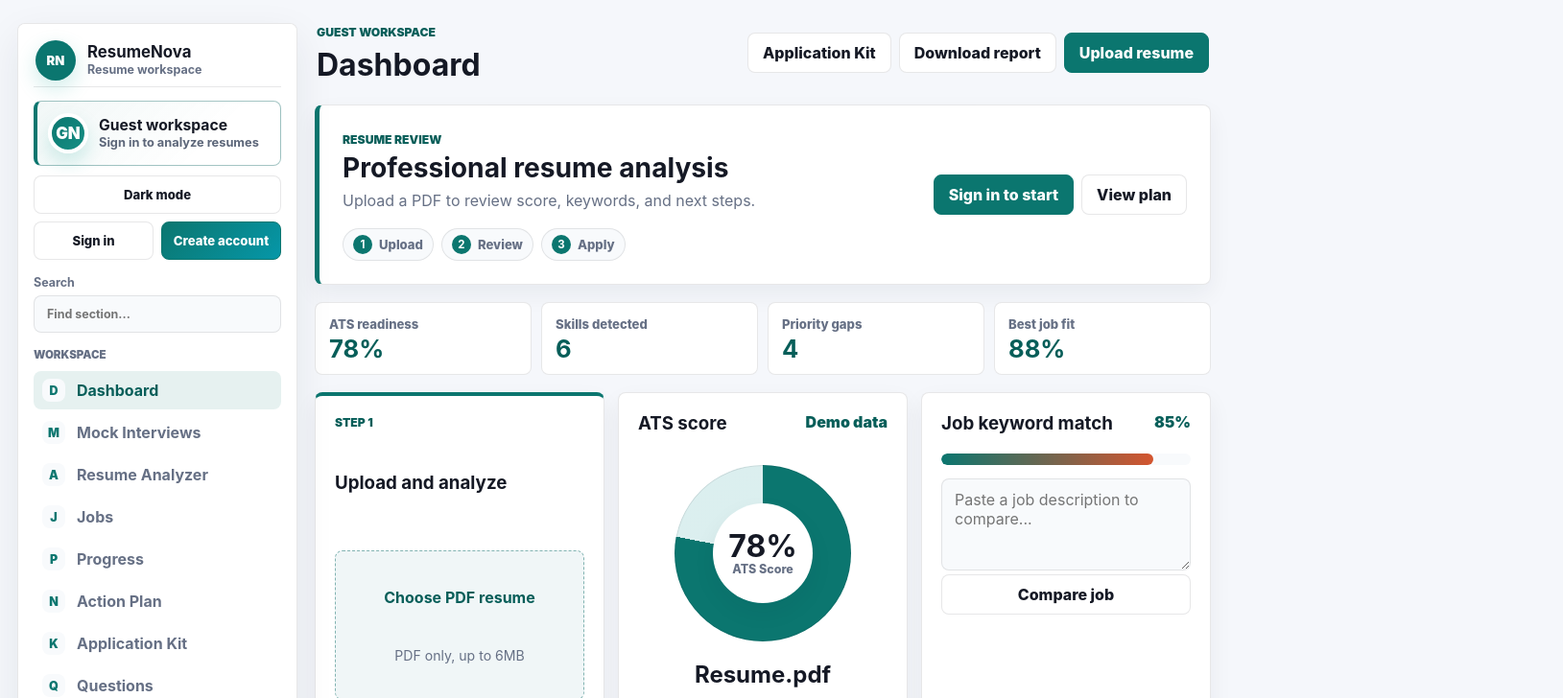
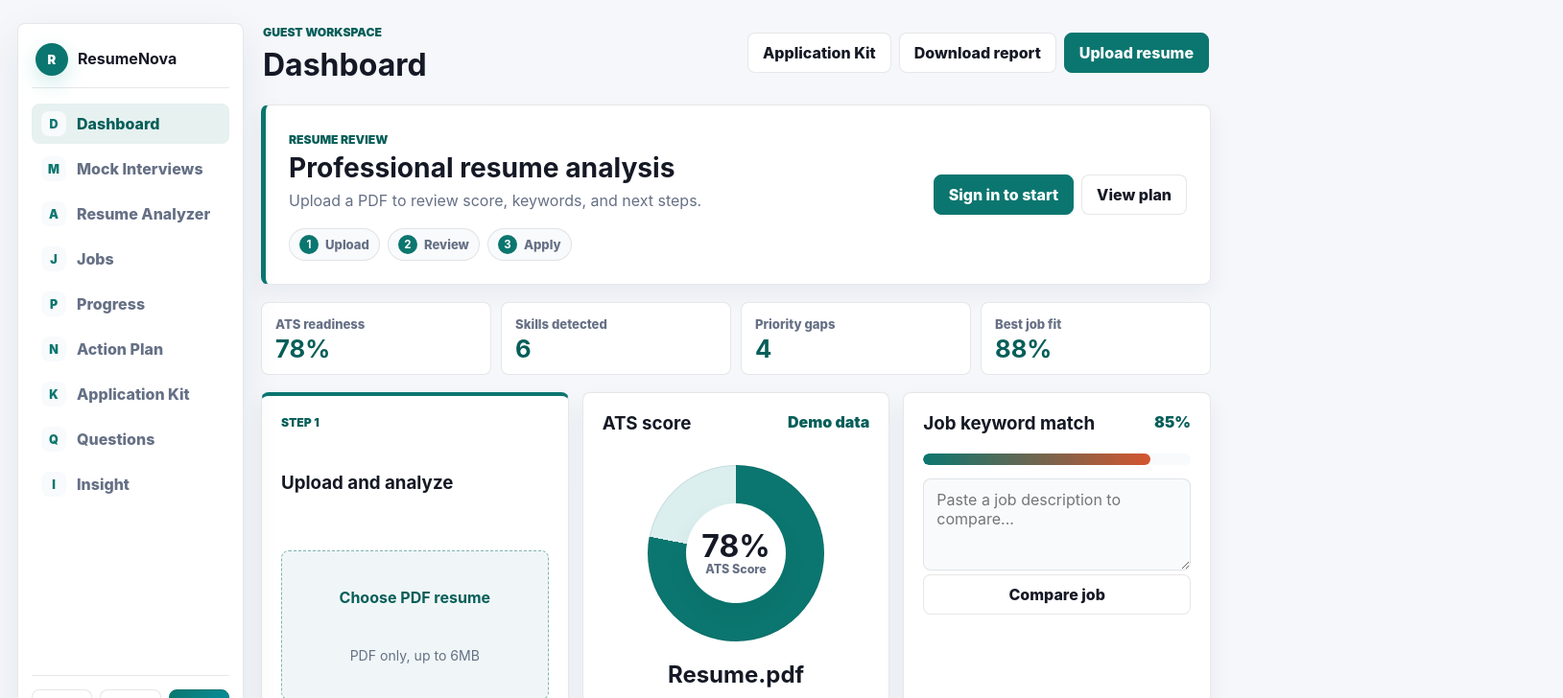
Before and after one commit to chevior/AI-Resume-Analyzer, a React (Create React App) app in the folder frontend/: page / in a window 1280 px wide. Shown: the top 728 px of the page at 96% size, 1629 px wide, since content can reach past the window. Built offline with nearby package versions, Linux system fonts and the light colour scheme.

Commit message:
Simplify ResumeNova sidebar

```diff
--- a/frontend/src/App.css
+++ b/frontend/src/App.css
@@ -89,7 +89,7 @@
 
 .appFrame {
   display: grid;
-  grid-template-columns: 292px minmax(0, 1fr);
+  grid-template-columns: 236px minmax(0, 1fr);
   gap: 18px;
   min-height: 100vh;
   padding: 18px;
@@ -100,9 +100,9 @@
   top: 24px;
   display: flex;
   flex-direction: column;
-  gap: 14px;
+  gap: 16px;
   height: calc(100vh - 48px);
-  padding: 16px;
+  padding: 16px 14px;
   overflow-y: auto;
   border: 1px solid var(--line);
   border-radius: 8px;
@@ -113,32 +113,20 @@
 .brandBlock {
   display: flex;
   align-items: center;
-  gap: 12px;
-  min-height: 50px;
-  padding: 6px 2px 12px;
+  gap: 10px;
+  min-height: 44px;
+  padding: 4px 4px 12px;
   border-bottom: 1px solid var(--line);
 }
 
-.brandBlock div {
-  display: grid;
-  gap: 2px;
-  min-width: 0;
-}
-
 .brandBlock strong {
-  font-size: 1.05rem;
+  font-size: 1rem;
   line-height: 1.1;
 }
 
-.brandBlock small {
-  color: var(--muted);
-  font-size: 0.78rem;
-  font-weight: 750;
-}
-
 .brandMark {
-  width: 42px;
-  height: 42px;
+  width: 34px;
+  height: 34px;
   flex: 0 0 auto;
   display: grid;
   place-items: center;
@@ -153,11 +141,10 @@
 
 .accountPanel {
   display: grid;
-  gap: 10px;
-  padding: 0;
-  border: 0;
-  border-radius: 0;
-  background: transparent;
+  gap: 8px;
+  margin-top: auto;
+  padding-top: 14px;
+  border-top: 1px solid var(--line);
   box-shadow: none;
 }
 
@@ -168,19 +155,15 @@
 }
 
 .accountActions.guestActions {
-  grid-template-columns: repeat(2, minmax(0, 1fr));
+  grid-template-columns: repeat(3, minmax(0, 1fr));
 }
 
 .accountActions button {
   min-width: 0;
   min-height: 40px;
   padding: 8px;
-  font-size: 0.82rem;
+  font-size: 0.8rem;
   box-shadow: none;
-}
-
-.accountActions.guestActions .themeAction {
-  grid-column: 1 / -1;
 }
 
 .accountActions .primaryButton {
@@ -195,16 +178,6 @@
   background: var(--panel-2);
   border-color: var(--line);
   color: var(--text);
-}
-
-.searchBox {
-  display: grid;
-  position: relative;
-  gap: 6px;
-  padding-top: 2px;
-  color: var(--muted);
-  font-size: 0.78rem;
-  font-weight: 750;
 }
 
 .searchBox input,
@@ -228,36 +201,28 @@
 
 .sideNav {
   display: grid;
-  gap: 4px;
-}
-
-.navLabel {
-  margin: 2px 0 -4px;
-  color: var(--muted);
-  font-size: 0.72rem;
-  font-weight: 900;
-  text-transform: uppercase;
+  gap: 5px;
 }
 
 .sideNav button {
   display: grid;
-  grid-template-columns: 26px minmax(0, 1fr);
+  grid-template-columns: 28px minmax(0, 1fr);
   align-items: center;
-  gap: 10px;
-  min-height: 40px;
+  gap: 9px;
+  min-height: 42px;
   border: 0;
   border-radius: 8px;
   background: transparent;
   color: var(--muted);
-  padding: 7px 9px;
-  font-weight: 750;
+  padding: 8px 10px;
+  font-weight: 800;
   text-align: left;
   min-width: 0;
 }
 
 .sideNav button span {
-  width: 24px;
-  height: 24px;
+  width: 26px;
+  height: 26px;
   display: grid;
   place-items: center;
   border-radius: 8px;
--- a/frontend/src/App.js
+++ b/frontend/src/App.js
@@ -72,7 +72,6 @@
   const [uploadCount, setUploadCount] = useState(0);
   const [loading, setLoading] = useState(false);
   const [error, setError] = useState("");
-  const [search, setSearch] = useState("");
 
   useEffect(() => {
     const saved = localStorage.getItem("resumeAppState");
@@ -728,56 +727,40 @@
     <div className="appFrame">
       <aside className="sidebar">
         <div className="brandBlock">
-          <span className="brandMark" aria-hidden="true">RN</span>
-          <div>
-            <strong>ResumeNova</strong>
-            <small>Resume workspace</small>
-          </div>
+          <span className="brandMark" aria-hidden="true">R</span>
+          <strong>ResumeNova</strong>
         </div>
+        <nav className="sideNav" id="sidebar-options">
+          {NAV_ITEMS.map((item) => (
+            <button key={item.id} className={activeSection === item.id ? "active" : ""} onClick={() => setActiveSection(item.id)}>
+              <span>{item.mark}</span>{item.label}
+            </button>
+          ))}
+        </nav>
         <section className="accountPanel">
-          {user ? (
+          {user && (
             <div className="avatarBlock" title={user.profile_verified ? `Verified by ${user.verified_by}` : "Profile not verified"}>
               <span className="avatarInitials">{user.initials || user.username?.slice(0, 2).toUpperCase()}</span>
               <div>
                 <strong>{user.display_name || user.username}</strong>
-                <small>{user.profile_verified ? "Backend verified" : "Unverified"}</small>
-              </div>
-            </div>
-          ) : (
-            <div className="avatarBlock">
-              <span className="avatarInitials">GN</span>
-              <div>
-                <strong>Guest workspace</strong>
-                <small>Sign in to analyze resumes</small>
+                <small>{user.profile_verified ? "Verified profile" : "Profile"}</small>
               </div>
             </div>
           )}
           <div className={user ? "accountActions" : "accountActions guestActions"}>
             <button className="iconButton themeAction" onClick={() => setTheme(theme === "light" ? "dark" : "light")} aria-label="Toggle theme">
-              {theme === "light" ? "Dark mode" : "Light mode"}
+              {theme === "light" ? "Dark" : "Light"}
             </button>
             {user ? (
               <button className="secondaryButton" onClick={handleLogout}>Logout</button>
             ) : (
               <>
                 <button className="secondaryButton" onClick={() => setAuthMode("login")}>Sign in</button>
-                <button className="primaryButton" onClick={() => setAuthMode("register")}>Create account</button>
+                <button className="primaryButton" onClick={() => setAuthMode("register")}>Join</button>
               </>
             )}
           </div>
         </section>
-        <label className="searchBox">
-          <span>Search</span>
-          <input value={search} onChange={(e) => setSearch(e.target.value)} placeholder="Find section..." />
-        </label>
-        <span className="navLabel">Workspace</span>
-        <nav className="sideNav" id="sidebar-options">
-          {NAV_ITEMS.filter((item) => item.label.toLowerCase().includes(search.toLowerCase())).map((item) => (
-            <button key={item.id} className={activeSection === item.id ? "active" : ""} onClick={() => setActiveSection(item.id)}>
-              <span>{item.mark}</span>{item.label}
-            </button>
-          ))}
-        </nav>
       </aside>
 
       <main className="workspace">
```
